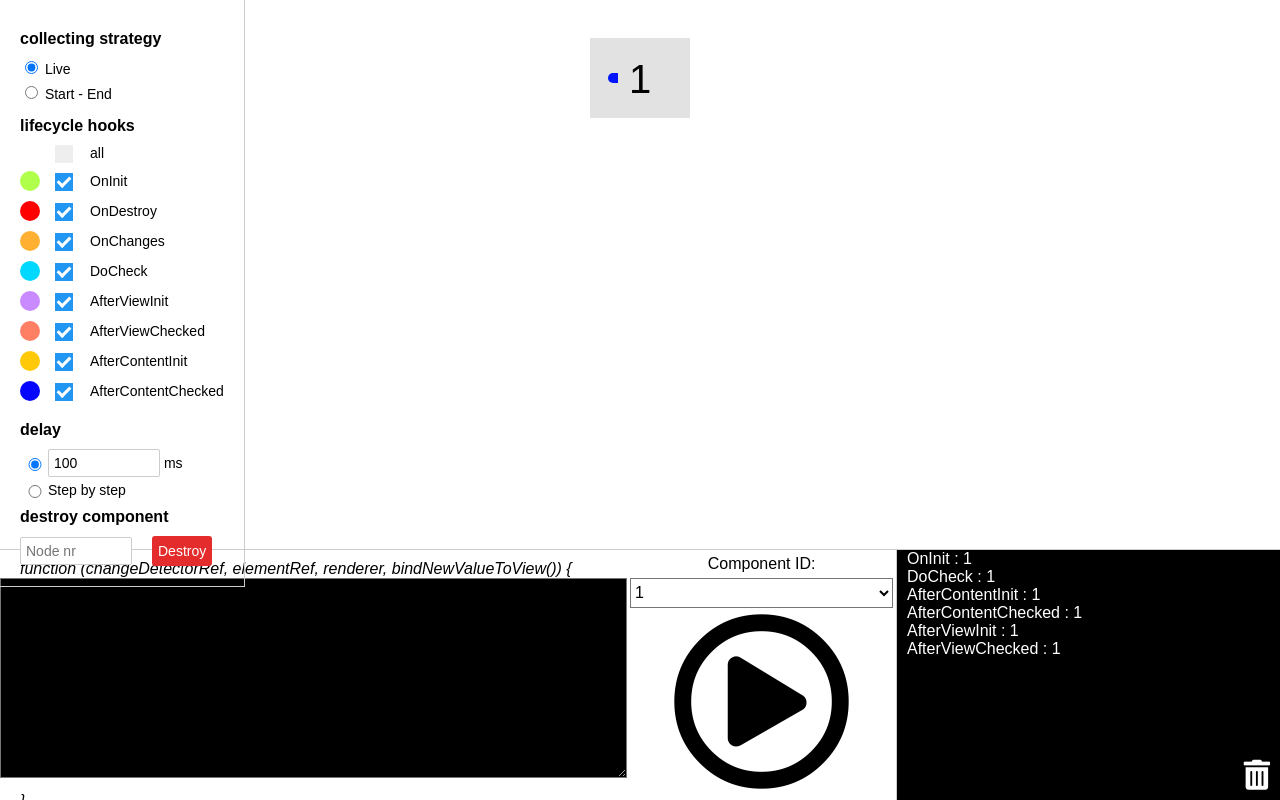
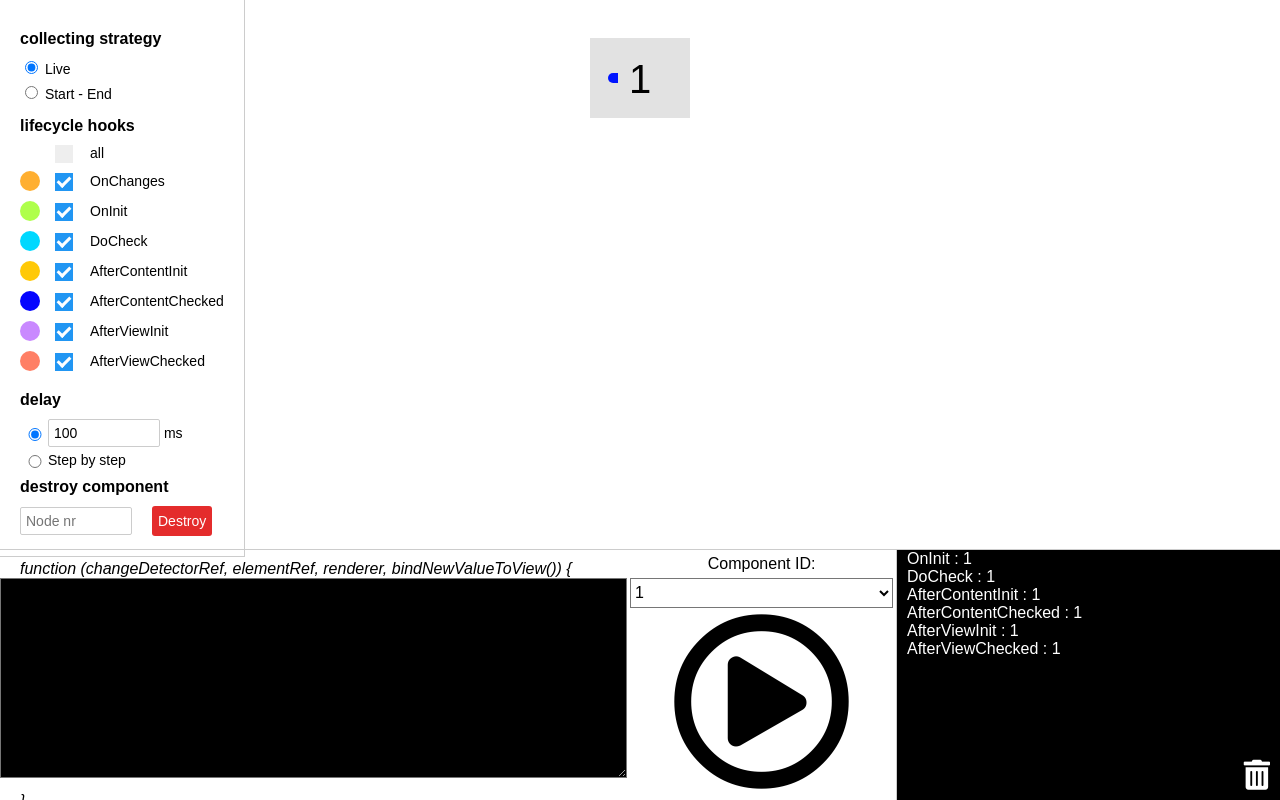
Before and after one commit to comett2/ngDetect, an Angular app: page / in a window 1280 px wide. Built offline with nearby package versions, Linux system fonts and the light colour scheme.

Commit message:
Hooks order, cleanup

```diff
--- a/src/app/bottomconsole/codeinput/CodeInputComponent.css
+++ b/src/app/bottomconsole/codeinput/CodeInputComponent.css
@@ -44,4 +44,5 @@ select {
 
 .fa-play-circle {
   font-size: 180px;
+  cursor: pointer;
 }
--- a/src/app/card/regular-card.component.ts
+++ b/src/app/card/regular-card.component.ts
@@ -222,7 +222,7 @@ export class RegularCard implements OnInit, OnChanges, DoCheck, AfterViewInit, A
 	}
 
 	destroyMe(): void {
-		this.destroyMe$.next(this.id)
+		this.destroyMe$.next(this.id);
 	}
 
 	private addDefaultCard(): void {
--- a/src/app/leftsidebar/hooksmanager/lifecycle-hooks-manager.service.ts
+++ b/src/app/leftsidebar/hooksmanager/lifecycle-hooks-manager.service.ts
@@ -7,14 +7,14 @@ import { ReplaySubject } from 'rxjs/ReplaySubject';
 export class LifecycleHooksManagerService {
 
 	private hooks: Array<Hook> = [
+		new Hook('OnChanges', true, '#ffaf31'),
 		new Hook('OnInit', true, '#afff4b'),
-		new Hook('OnDestroy', true, 'red'),
-		new Hook('OnChanges', true, '#ffaf31'),
 		new Hook('DoCheck', true, '#00d8ff'),
+		new Hook('AfterContentInit', true, '#ffc907'),
+		new Hook('AfterContentChecked', true, '#0505ff'),
 		new Hook('AfterViewInit', true, '#c989ff'),
-		new Hook('AfterViewChecked', true, '#ff7f65'),
-		new Hook('AfterContentInit', true, '#ffc907'),
-		new Hook('AfterContentChecked', true, '#0505ff')];
+		new Hook('AfterViewChecked', true, '#ff7f65')];
+		// new Hook('OnDestroy', true, 'red')];
 	private hooks$ = new ReplaySubject<Array<Hook>>(1);
 
 	constructor() {
@@ -39,6 +39,9 @@ export class LifecycleHooksManagerService {
 
 	isActive(hookName: string): boolean {
 		let find = this.hooks.find((hook: Hook) => hook.name === hookName);
+		if (find === undefined) {
+		  return false;
+    }
 		return find.enabled;
 	}
 }
```
